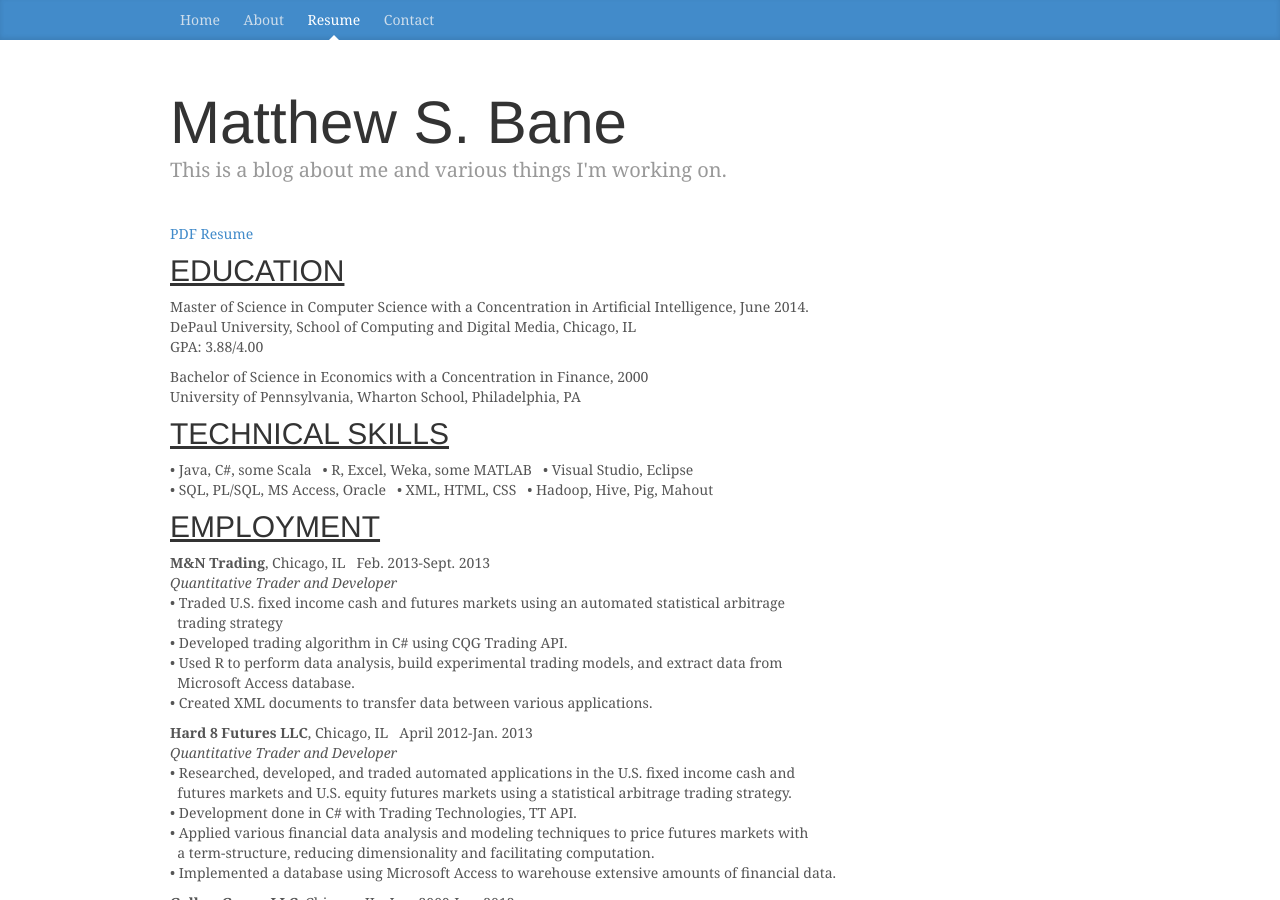
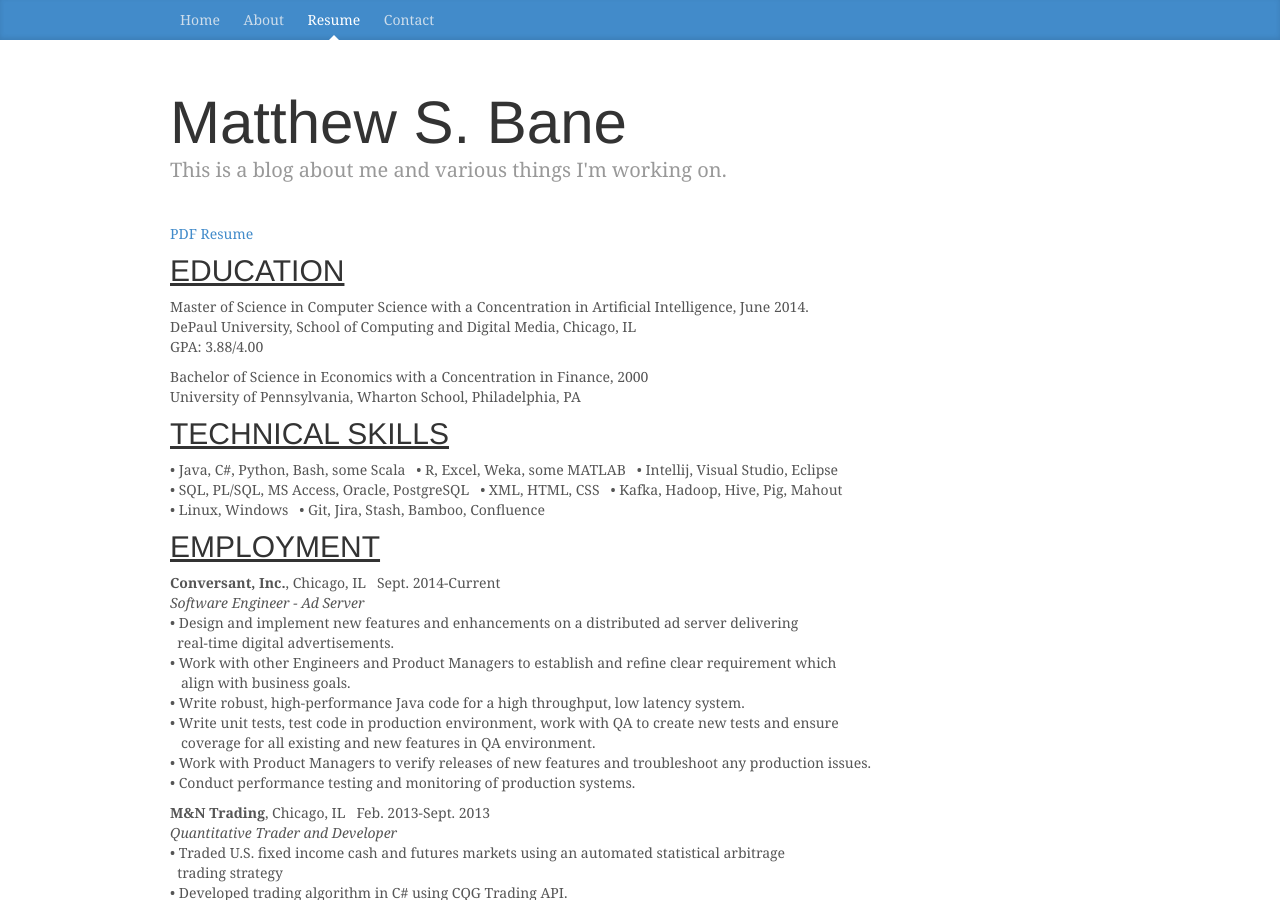
Before and after one commit to mattbane/blog, a Jekyll site: the page built from resume.html, in a window 1280 px wide and 900 px high. Built offline with Jekyll 4.4.1, drawn with Linux system fonts in a browser that asks for light colours; nearby versions of some CDN libraries; library files that are not in the unit come from our copies.

Commit message:
resume update

```diff
--- a/_config.yml
+++ b/_config.yml
@@ -2,5 +2,4 @@ name: Matthew S. Bane
 description: This is a blog about me and various things I'm working on.
 markdown: kramdown
 permalink: pretty
-pygments: true
-highlighter: pygments
+highlighter: rouge
--- a/_includes/myResume.html
+++ b/_includes/myResume.html
@@ -10,11 +10,22 @@ University of Pennsylvania, Wharton School, Philadelphia, PA </p>
 
 <h2><u>TECHNICAL SKILLS</u></h2>
 
-<p>• Java, C#, some Scala&nbsp;&nbsp;&nbsp;• R, Excel, Weka, some MATLAB&nbsp;&nbsp;&nbsp;• Visual Studio, Eclipse <br />
-• SQL, PL/SQL, MS Access, Oracle&nbsp;&nbsp;&nbsp;• XML, HTML, CSS&nbsp;&nbsp;&nbsp;• Hadoop, Hive, Pig, Mahout</p>
+<p>• Java, C#, Python, Bash, some Scala&nbsp;&nbsp;&nbsp;• R, Excel, Weka, some MATLAB&nbsp;&nbsp;&nbsp;• Intellij, Visual Studio, Eclipse <br />
+• SQL, PL/SQL, MS Access, Oracle, PostgreSQL&nbsp;&nbsp;&nbsp;• XML, HTML, CSS&nbsp;&nbsp;&nbsp;• Kafka, Hadoop, Hive, Pig, Mahout <br />
+• Linux, Windows&nbsp;&nbsp;&nbsp;• Git, Jira, Stash, Bamboo, Confluence</p>
 
 <h2><u>EMPLOYMENT</u></h2>
-
+<p><strong>Conversant, Inc.</strong>, Chicago, IL&nbsp;&nbsp;&nbsp;Sept. 2014-Current <br />
+<em>Software Engineer - Ad Server</em> <br />
+• Design and implement new features and enhancements on a distributed ad server delivering <br />
+&nbsp;&nbsp;real-time digital advertisements. <br />
+• Work with other Engineers and Product Managers to establish and refine clear requirement which <br />
+&nbsp;&nbsp;&nbsp;align with business goals. <br />
+• Write robust, high-performance Java code for a high throughput, low latency system. <br />
+• Write unit tests, test code in production environment, work with QA to create new tests and ensure <br />
+&nbsp;&nbsp;&nbsp;coverage for all existing and new features in QA environment. <br />
+• Work with Product Managers to verify releases of new features and troubleshoot any production issues. <br />
+• Conduct performance testing and monitoring of production systems. <br />
 <p><strong>M&amp;N Trading</strong>, Chicago, IL&nbsp;&nbsp;&nbsp;Feb. 2013-Sept. 2013 <br />
 <em>Quantitative Trader and Developer</em> <br />
 • Traded U.S. fixed income cash and futures markets using an automated statistical arbitrage <br />
--- a/_includes/mysummary.html
+++ b/_includes/mysummary.html
@@ -1,6 +1,6 @@
 
-
-<p>I'm currently finishing a masters degree in computer science at Depaul University.
+<p>
+I'm currently finishing a masters degree in computer science at Depaul University.
 For the past three years I was working full-time and taking classes at night, but decided
 to pursue the degree full-time in September 2013.  I worked in the proprietary trading
 industry for a number of years and slowly began writing code to develop automated trading applications.  In addition I began applying some financial data analysis techniques to model
--- a/_includes/mysummary.markdown
+++ b/_includes/mysummary.markdown
@@ -1,5 +1,4 @@
-
-
+#  Header
 I'm currently finishing a masters degree in computer science at Depaul University.
 For the past three years I was working full-time and taking classes at night, but decided
 to pursue the degree full-time in September 2013.  I worked in the proprietary trading
```
Also changed, not shown: _includes/newresume.md (renamed from _includes/myresume.md, +9 -9 lines).
